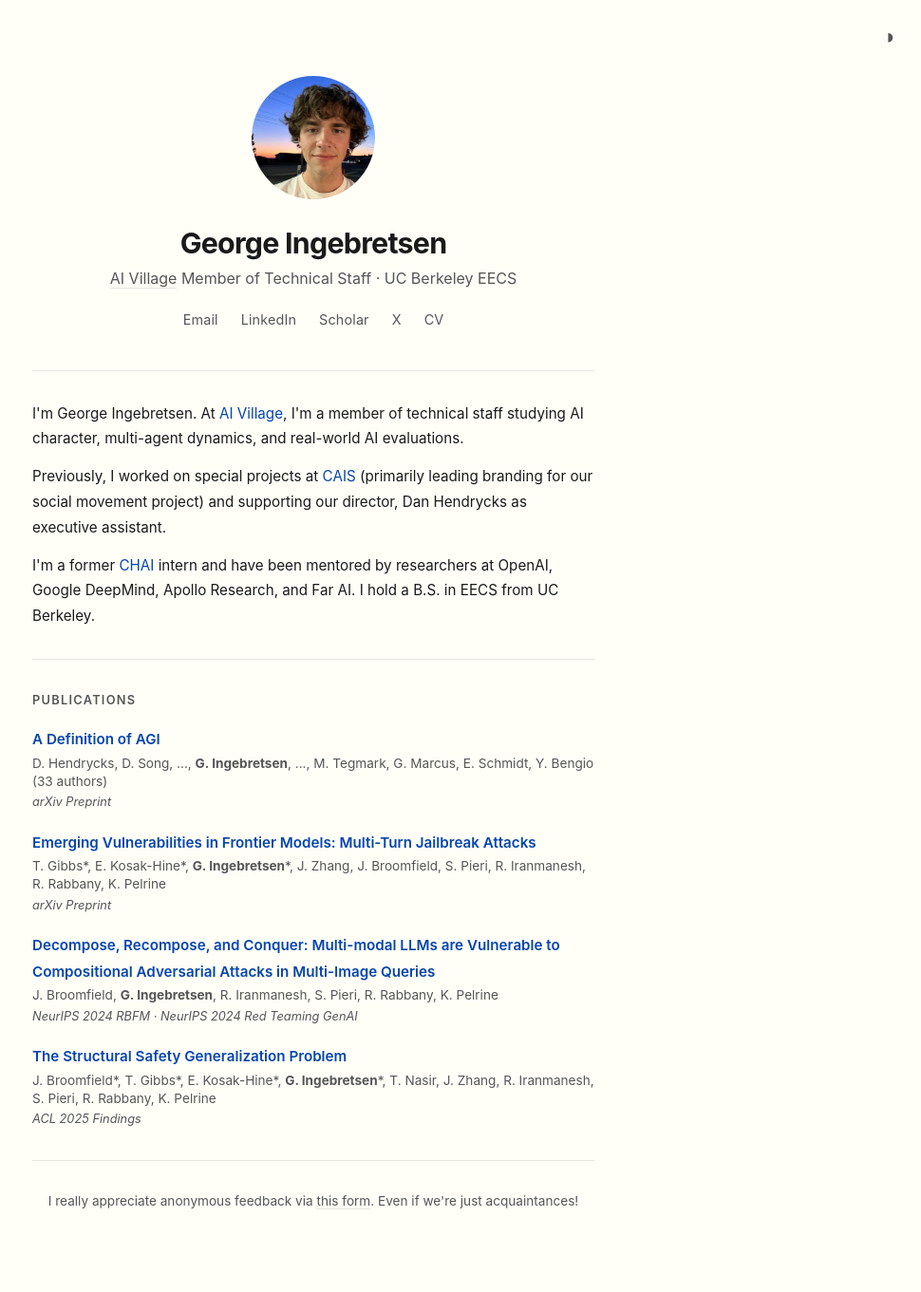
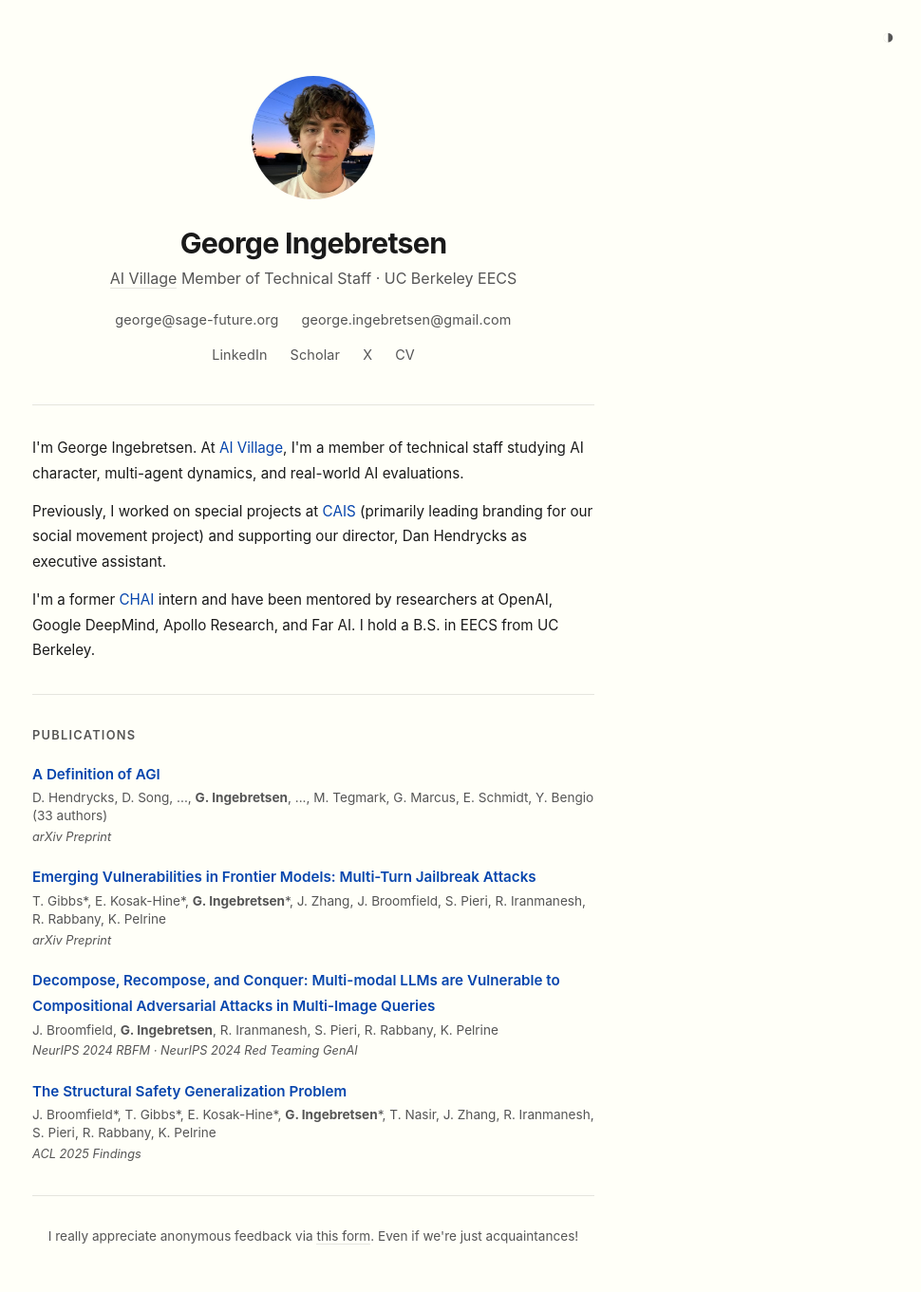
Before and after one commit to Georgeingebretsen/georgeingebretsen.github.io, a Jekyll site: the page built from index.md, in a window 1280 px wide. Shown: the whole page at 95% size, without its empty margins (310-1280 px from the left). Built offline with Jekyll 4.4.1, drawn with Linux system fonts in a browser that asks for light colours; before the commit the page ends 1325 px from its top, so only the background shows below that.

Commit message:
Add Sage work email alongside personal email on landing page
Co-Authored-By: Claude Fable 5.1 <noreply@anthropic.com>

```diff
--- a/css/landing.css
+++ b/css/landing.css
@@ -151,6 +151,10 @@ a:hover {
   color: var(--text);
 }
 
+.social-links + .social-links {
+  margin-top: 0.75rem;
+}
+
 /* ---------- Divider ---------- */
 .divider {
   border: none;
--- a/index.md
+++ b/index.md
@@ -7,7 +7,10 @@ layout: landing
   <h1>George Ingebretsen</h1>
   <p class="tagline"><a href="https://x.com/aidigest_">AI Village</a> Member of Technical Staff · UC Berkeley EECS</p>
   <div class="social-links">
-    <a href="mailto:george.ingebretsen@gmail.com">Email</a>
+    <a href="mailto:george@sage-future.org">george@sage-future.org</a>
+    <a href="mailto:george.ingebretsen@gmail.com">george.ingebretsen@gmail.com</a>
+  </div>
+  <div class="social-links">
     <a href="https://linkedin.com/in/george-ingebretsen" target="_blank">LinkedIn</a>
     <a href="https://scholar.google.com/citations?user=dF_lPHQAAAAJ&hl=en" target="_blank">Scholar</a>
     <a href="https://x.com/georgeing" target="_blank">X</a>
```
